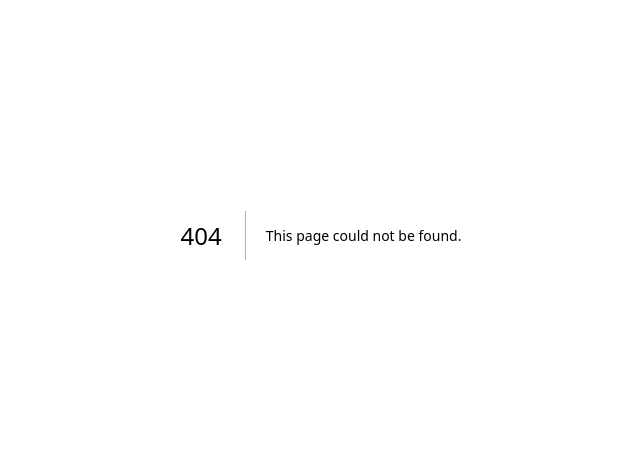
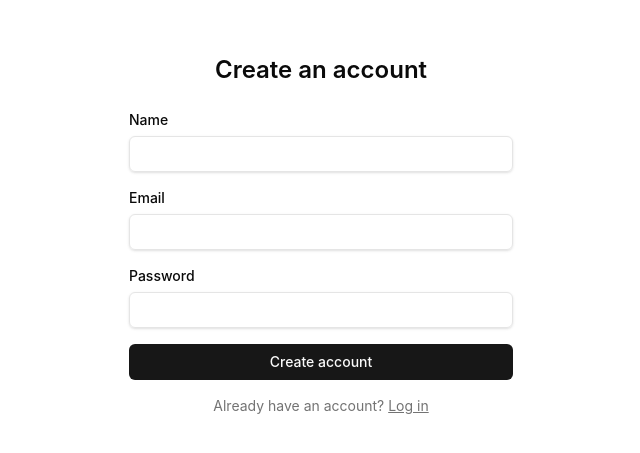
Before and after one commit to muhammedorhungunes/job-application-tracker, a Next.js app in the folder apps/web/: page /register in a window 1280 px wide. Before the commit this address had no page. Shown: the part 165-618 px from the top of the page, without its empty margins (319-959 px from the left). Built offline with nearby package versions, Linux system fonts and the light colour scheme; no server answers.

Commit message:
feat(web): add login and register pages

```diff
--- /dev/null
+++ b/apps/web/src/app/(auth)/actions.ts
@@ -0,0 +1,74 @@
+"use server";
+
+import { cookies } from "next/headers";
+import { redirect } from "next/navigation";
+import { LoginInputSchema, RegisterInputSchema } from "@job-tracker/types";
+import { ApiError, apiFetch, apiFetchWithCookies } from "@/lib/api-client";
+import { buildAuthCookieHeader } from "@/lib/auth-cookies";
+import type { FormState } from "@/lib/form-state";
+import { clearAuthCookies, storeAuthCookies } from "@/lib/session";
+
+const GENERIC_ERROR = "Something went wrong. Please try again.";
+
+export async function login(_state: FormState, formData: FormData): Promise<FormState> {
+  const parsed = LoginInputSchema.safeParse({
+    email: formData.get("email"),
+    password: formData.get("password"),
+  });
+  if (!parsed.success) {
+    return { fieldErrors: parsed.error.flatten().fieldErrors };
+  }
+
+  try {
+    const { setCookies } = await apiFetchWithCookies<unknown>("/auth/login", {
+      method: "POST",
+      body: JSON.stringify(parsed.data),
+    });
+    await storeAuthCookies(setCookies);
+  } catch (error) {
+    if (error instanceof ApiError && error.status === 401) {
+      return { error: "Invalid email or password" };
+    }
+    return { error: GENERIC_ERROR };
+  }
+
+  redirect("/applications");
+}
+
+export async function register(_state: FormState, formData: FormData): Promise<FormState> {
+  const parsed = RegisterInputSchema.safeParse({
+    name: formData.get("name"),
+    email: formData.get("email"),
+    password: formData.get("password"),
+  });
+  if (!parsed.success) {
+    return { fieldErrors: parsed.error.flatten().fieldErrors };
+  }
+
+  try {
+    const { setCookies } = await apiFetchWithCookies<unknown>("/auth/register", {
+      method: "POST",
+      body: JSON.stringify(parsed.data),
+    });
+    await storeAuthCookies(setCookies);
+  } catch (error) {
+    if (error instanceof ApiError && error.status === 409) {
+      return { error: "Email already registered" };
+    }
+    return { error: GENERIC_ERROR };
+  }
+
+  redirect("/applications");
+}
+
+export async function logout(): Promise<void> {
+  // Not serverApiFetch: its 401 -> /login redirect would skip clearing the
+  // local cookies below. The local session is cleared whatever the API says.
+  const store = await cookies();
+  const cookieHeader = buildAuthCookieHeader((name) => store.get(name)?.value);
+  if (cookieHeader) {
+    await apiFetch("/auth/logout", { method: "POST", headers: { Cookie: cookieHeader } }).catch(() => undefined);
+  }
+  await clearAuthCookies();
+  redirect("/login");
+}
--- /dev/null
+++ b/apps/web/src/app/(auth)/login/page.tsx
@@ -0,0 +1,11 @@
+import { AuthForm } from "@/components/auth-form";
+import { login } from "../actions";
+
+export default function LoginPage() {
+  return (
+    <main className="flex min-h-screen flex-col items-center justify-center gap-6 p-8">
+      <h1 className="text-2xl font-semibold">Log in</h1>
+      <AuthForm mode="login" action={login} />
+    </main>
+  );
+}
--- /dev/null
+++ b/apps/web/src/app/(auth)/register/page.tsx
@@ -0,0 +1,11 @@
+import { AuthForm } from "@/components/auth-form";
+import { register } from "../actions";
+
+export default function RegisterPage() {
+  return (
+    <main className="flex min-h-screen flex-col items-center justify-center gap-6 p-8">
+      <h1 className="text-2xl font-semibold">Create an account</h1>
+      <AuthForm mode="register" action={register} />
+    </main>
+  );
+}
--- a/apps/web/src/app/page.tsx
+++ b/apps/web/src/app/page.tsx
@@ -1,8 +1,6 @@
+import { redirect } from "next/navigation";
+
+// Middleware on /applications sends logged-out users on to /login.
 export default function HomePage() {
-  return (
-    <main className="flex min-h-screen flex-col items-center justify-center gap-2 p-8">
-      <h1 className="text-2xl font-semibold">Job Application Tracker</h1>
-      <p className="text-muted-foreground">Day 1-2 scaffold — see /health for the API connectivity check.</p>
-    </main>
-  );
+  redirect("/applications");
 }
--- /dev/null
+++ b/apps/web/src/components/auth-form.tsx
@@ -0,0 +1,52 @@
+"use client";
+
+import Link from "next/link";
+import { useActionState } from "react";
+import { Button } from "@/components/ui/button";
+import { Input } from "@/components/ui/input";
+import { FormField } from "@/components/form-field";
+import { initialFormState, type FormState } from "@/lib/form-state";
+
+export function AuthForm({
+  mode,
+  action,
+}: {
+  mode: "login" | "register";
+  action: (state: FormState, formData: FormData) => Promise<FormState>;
+}) {
+  const [state, formAction, pending] = useActionState(action, initialFormState);
+  const isRegister = mode === "register";
+
+  return (
+    <form action={formAction} className="flex w-full max-w-sm flex-col gap-4">
+      {isRegister && (
+        <FormField id="name" label="Name" errors={state.fieldErrors?.name}>
+          <Input id="name" name="name" autoComplete="name" required />
+        </FormField>
+      )}
+      <FormField id="email" label="Email" errors={state.fieldErrors?.email}>
+        <Input id="email" name="email" type="email" autoComplete="email" required />
+      </FormField>
+      <FormField id="password" label="Password" errors={state.fieldErrors?.password}>
+        <Input
+          id="password"
+          name="password"
+          type="password"
+          autoComplete={isRegister ? "new-password" : "current-password"}
+          minLength={isRegister ? 8 : undefined}
+          required
+        />
+      </FormField>
+      {state.error && <p className="text-sm text-red-600">{state.error}</p>}
+      <Button type="submit" disabled={pending}>
+        {pending ? "Please wait..." : isRegister ? "Create account" : "Log in"}
+      </Button>
+      <p className="text-center text-sm text-muted-foreground">
+        {isRegister ? "Already have an account? " : "No account yet? "}
+        <Link href={isRegister ? "/login" : "/register"} className="underline">
+          {isRegister ? "Log in" : "Register"}
+        </Link>
+      </p>
+    </form>
+  );
+}
--- /dev/null
+++ b/apps/web/src/components/form-field.tsx
@@ -0,0 +1,24 @@
+import type { ReactNode } from "react";
+
+/** Label + control + first validation error. Native `<label>` instead of shadcn's Radix-based Label (no extra dependency). */
+export function FormField({
+  id,
+  label,
+  errors,
+  children,
+}: {
+  id: string;
+  label: string;
+  errors?: string[];
+  children: ReactNode;
+}) {
+  return (
+    <div className="flex flex-col gap-1.5">
+      <label htmlFor={id} className="text-sm font-medium">
+        {label}
+      </label>
+      {children}
+      {errors?.[0] && <p className="text-sm text-red-600">{errors[0]}</p>}
+    </div>
+  );
+}
--- /dev/null
+++ b/apps/web/src/components/ui/input.tsx
@@ -0,0 +1,17 @@
+import * as React from "react";
+import { cn } from "@/lib/utils";
+
+export const Input = React.forwardRef<HTMLInputElement, React.InputHTMLAttributes<HTMLInputElement>>(
+  ({ className, type, ...props }, ref) => (
+    <input
+      ref={ref}
+      type={type}
+      className={cn(
+        "flex h-9 w-full rounded-md border border-border bg-transparent px-3 py-1 text-sm shadow-sm transition-colors placeholder:text-muted-foreground focus-visible:outline-none focus-visible:ring-1 focus-visible:ring-primary disabled:cursor-not-allowed disabled:opacity-50",
+        className,
+      )}
+      {...props}
+    />
+  ),
+);
+Input.displayName = "Input";
--- /dev/null
+++ b/apps/web/src/lib/form-state.ts
@@ -0,0 +1,7 @@
+/** Shape returned by server actions driven through `useActionState`. */
+export interface FormState {
+  error?: string;
+  fieldErrors?: Partial<Record<string, string[]>>;
+}
+
+export const initialFormState: FormState = {};
```
